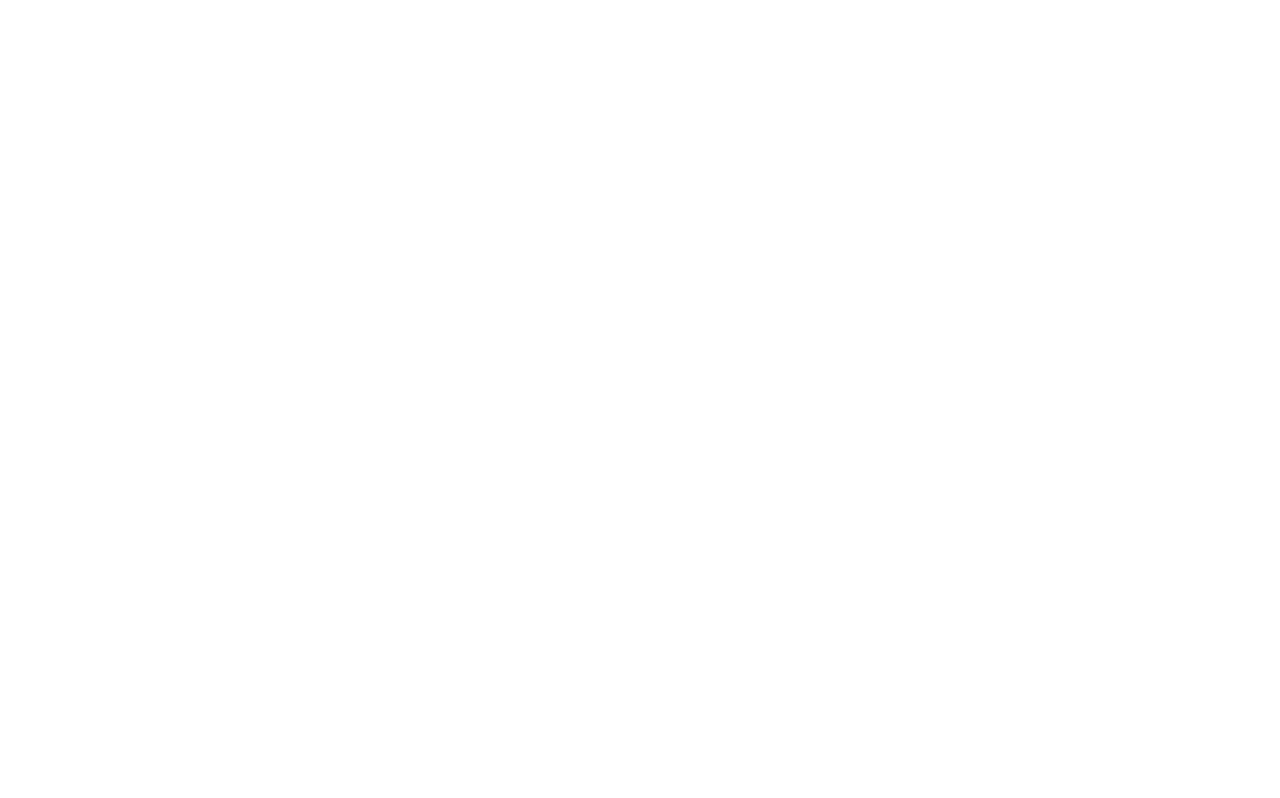
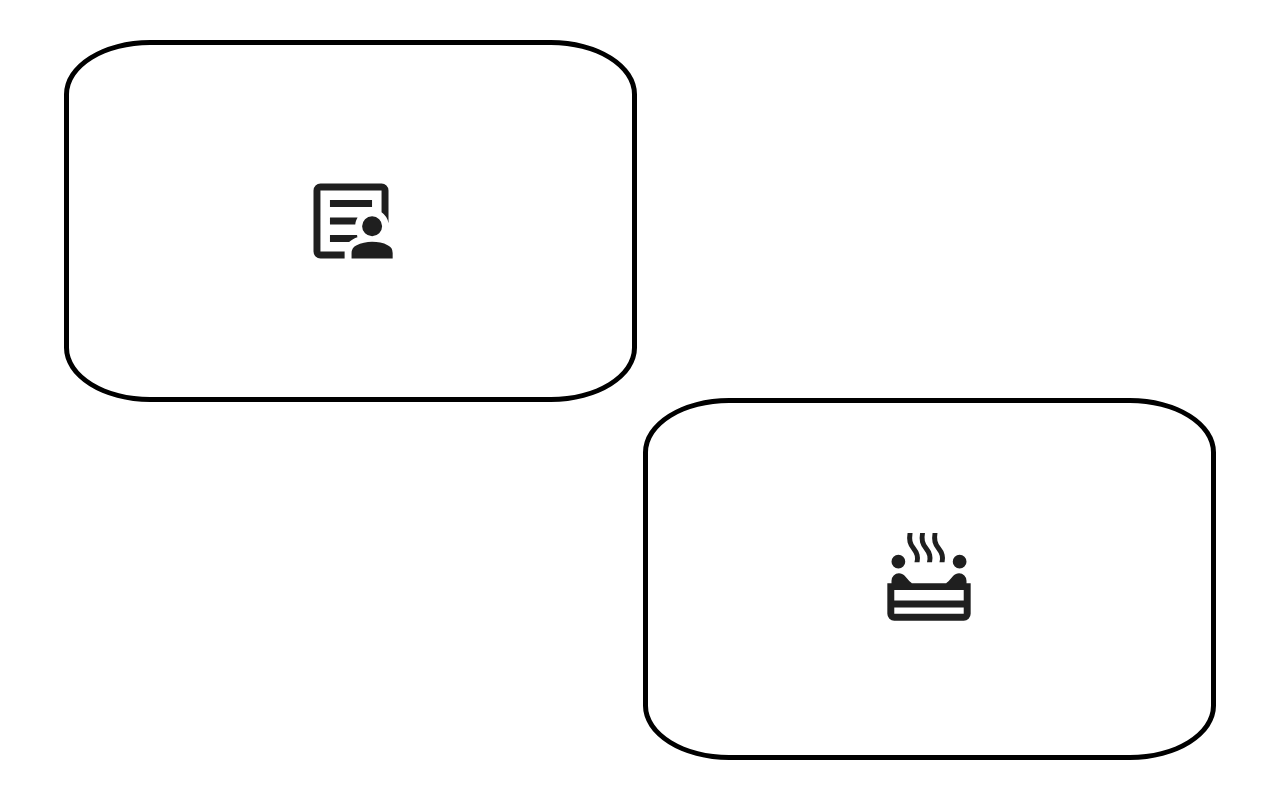
Before and after one commit to ShayanBahrainy/nova, a browser extension: page Extension/html/index.html in a window 1280 px wide. Drawn offline with Linux system fonts and the light colour scheme.

Commit message:
Add main menu + icons + default font

```diff
--- a/Extension/assets/index.css
+++ b/Extension/assets/index.css
@@ -1,3 +1,14 @@
+@font-face {
+    font-family: 'Commissioner';
+    src: url('assets/commissioner.ttf') format('truetype');
+    font-weight: normal;
+    font-style: normal;
+}
+
+body {
+    font-family: "Comissioner", "Times New Roman";
+}
+
 #login-button {
     position: absolute;
     left: 50%;
@@ -55,3 +66,58 @@
 #login-button:hover {
     box-shadow: 0 4px 16px rgba(0, 0, 0, 0.15);
 }
+
+.my-data {
+    position: absolute;
+    left: 5%;
+    top: 5%;
+    width: 44%;
+    height: 44%;
+    background-color: white;
+    border-style: solid;
+    border-width: 5px;
+    border-color: rgb(0, 0, 0);
+    border-radius: 15%;
+    display: flex;
+    align-items: center;
+    justify-content: center;
+    font-size: 3em;
+    transform: translateY(0px);
+    transition: ease transform 0.3s;
+
+}
+
+.my-data:hover {
+    transform: translateY(-15px);
+}
+
+.social {
+    position: absolute;
+    right: 5%;
+    bottom: 5%;
+    width: 44%;
+    height: 44%;
+    background-color: white;
+    border-style: solid;
+    border-width: 5px;
+    border-color: rgb(0, 0, 0);
+    border-radius: 15%;
+    display: flex;
+    align-items: center;
+    justify-content: center;
+    font-size: 3em;
+    transform: translateY(0px);
+    transition: ease transform 0.3s;
+}
+
+.social:hover {
+    transform: translateY(-15px);
+}
+
+.personal-icon {
+    width: 100px;
+}
+
+.social-icon {
+    width: 100px;
+}
--- a/Extension/html/index.html
+++ b/Extension/html/index.html
@@ -21,5 +21,9 @@
             </div>
             <p id="verify-code-error"></p>
         </div>
+        <div class="front-menu">
+            <div class="my-data"><svg class="personal-icon" xmlns="http://www.w3.org/2000/svg" viewBox="0 -960 960 960" fill="#1f1f1f"><path d="M186.67-186.67v-586.66 209-28.34V-186.67Zm91.33-260h242.8q2.2-18 7.53-34.66 5.34-16.67 14.67-32H278v66.66Zm0 167.34h184.33q17-16 37.34-26.5Q520-316.33 542-323.67q-1.33-5-2.33-10.83T538-346H278v66.67ZM278-614h404v-66.67H278V-614Zm-91.33 494q-27 0-46.84-19.83Q120-159.67 120-186.67v-586.66q0-27 19.83-46.84Q159.67-840 186.67-840h586.66q27 0 46.84 19.83Q840-800.33 840-773.33v316q-4.67-33.34-22.33-61-17.67-27.67-44.34-46v-209H186.67v586.66h232.66q-.33 3.5-.5 7-.16 3.5-.16 7V-120h-232Zm428-242q-28-28-28-68t28-68q28-28 68-28t68 28q28 28 28 68t-28 68q-28 28-68 28t-68-28ZM485.33-120v-52.67q0-25.33 11.5-44.5 11.5-19.16 32.5-28.83 36.67-17.67 74.84-26.17 38.16-8.5 78.5-8.5 40.33 0 78.5 8.17 38.16 8.17 74.83 26.5 21 9 32.5 28.5t11.5 44.83V-120H485.33Z"/></svg></div>
+            <div class="social"><svg class="social-icon" xmlns="http://www.w3.org/2000/svg" viewBox="0 -960 960 960" fill="#1f1f1f"><path d="M727.5-599.67Q708-619.33 708-646.33q0-27 19.5-46.5t46.5-19.5q27 0 46.5 19.5t19.5 46.5q0 27-19.5 46.66Q801-580 774-580t-46.5-19.67Zm-588 0Q120-619.33 120-646.33q0-27 19.5-46.5t46.5-19.5q27 0 46.5 19.5t19.5 46.5q0 27-19.5 46.66Q213-580 186-580t-46.5-19.67ZM340.67-640q8.66-36.33 3.16-61.17-5.5-24.83-29.16-55.16-30.67-38.67-40-75.17-9.34-36.5-.34-89.17H322q-6.33 49-.83 75.5t28.5 56.5q30 38 39.33 73.34 9.33 35.33.33 75.33h-48.66Zm120 0q8.66-37 3.16-61.83-5.5-24.84-29.16-54.5-30.67-38.67-40-75.17-9.34-36.5-.34-89.17h47q-8 45-1.33 73.5t30.33 58.5q30 37.34 39 72.67t0 76h-48.66Zm120 0q8.66-37 3.16-61.83-5.5-24.84-29.16-54.5-30.67-38.67-40-75.17-9.34-36.5-.34-89.17h47q-7.33 43.67-.66 72.84 6.66 29.16 29.66 59.16 30 37.34 39 72.67t0 76h-48.66Zm-434 560Q119-80 99.5-99.5T80-146.67V-440h40v-23.67q0-29.66 20.83-50.66 20.84-21 50.5-21 16 0 30.17 6.5 14.17 6.5 25.17 17.5l43.66 49.66q5.34 6 11.5 11.34Q308-445 315-440h330q7.33-5 13.33-10.33 6-5.34 11.34-11.34l43.66-49.66q11-11 25.17-17.5 14.17-6.5 30.17-6.5 29.66 0 50.5 21 20.83 21 20.83 50.66V-440h40v293.33q0 27.67-19.5 47.17T813.33-80H146.67Zm0-193.33h666.66v-100H146.67v100Zm0 126.66h666.66v-60H146.67v60ZM480-273.33Zm0 66.66Zm0 0v-66.66 66.66Z"/></svg></div>
+        </div>
     </body>
 </html>
```
Also changed, not shown: Extension/assets/commissioner.ttf (added).
